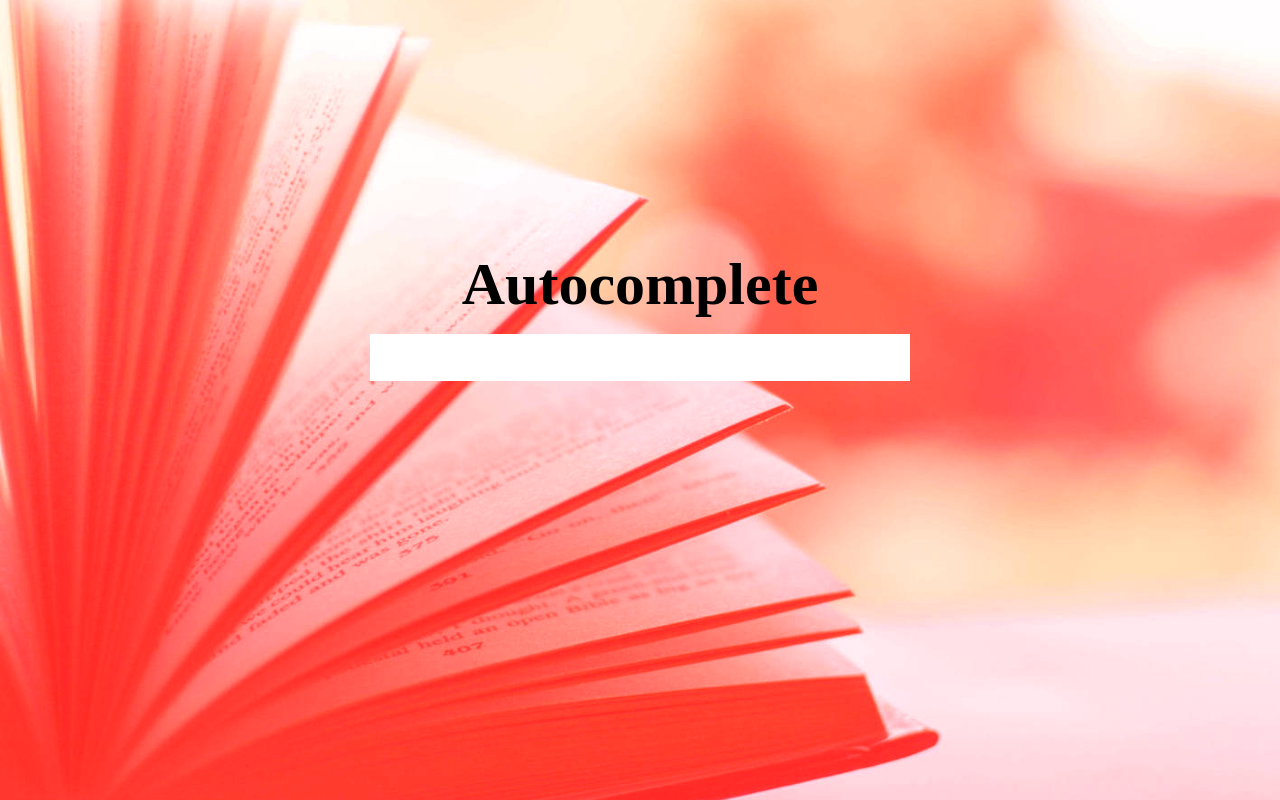
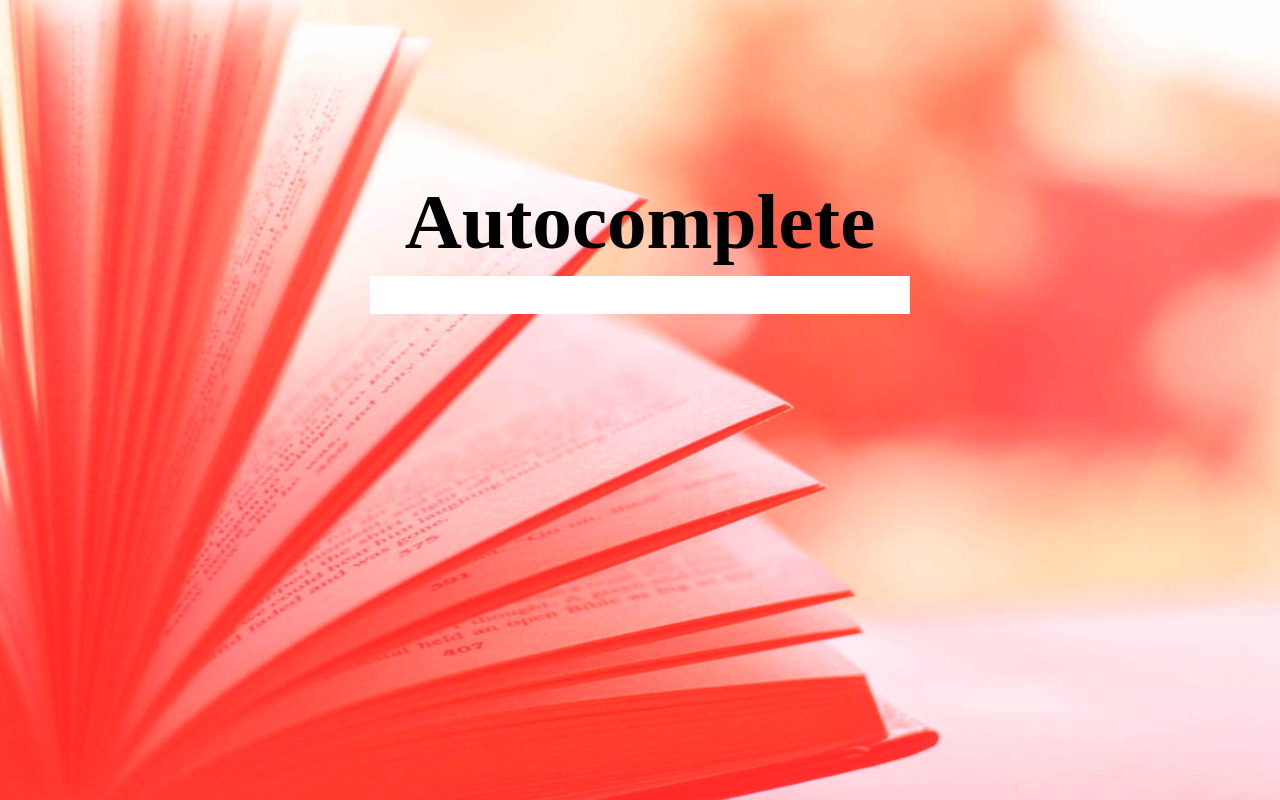
Before and after one commit to a-la-node/autocomplete, a website: page public/index.html in a window 1280 px wide. Drawn offline with Linux system fonts and the light colour scheme; a web font is replaced by a local one.

Commit message:
Resizing fonts for responsive

```diff
--- a/public/style.css
+++ b/public/style.css
@@ -66,24 +66,27 @@
 }
 
 @media (min-width: 768px){
-/* For tablet: */
+  /* For tablet: */
   * {
-    font-size: 30px;
+    font-size: 20px;
   }
 }
 
 @media (min-width: 1024px){
-/* For desktop: */
-  .search-bar,
-  .item{
-    font-size: 0.5rem;
+  /* For desktop: */
+  * {
+    font-size: 1.1rem;
   }
 
   .option-list {
-    line-height: 0.9rem;
+    line-height: 1.8rem;
   }
 
-  .item{
+  .item {
     padding-left: 0.7rem;
   }
+
+  .main-title {
+    font-size: 4.5rem;
+  }
 }
```
